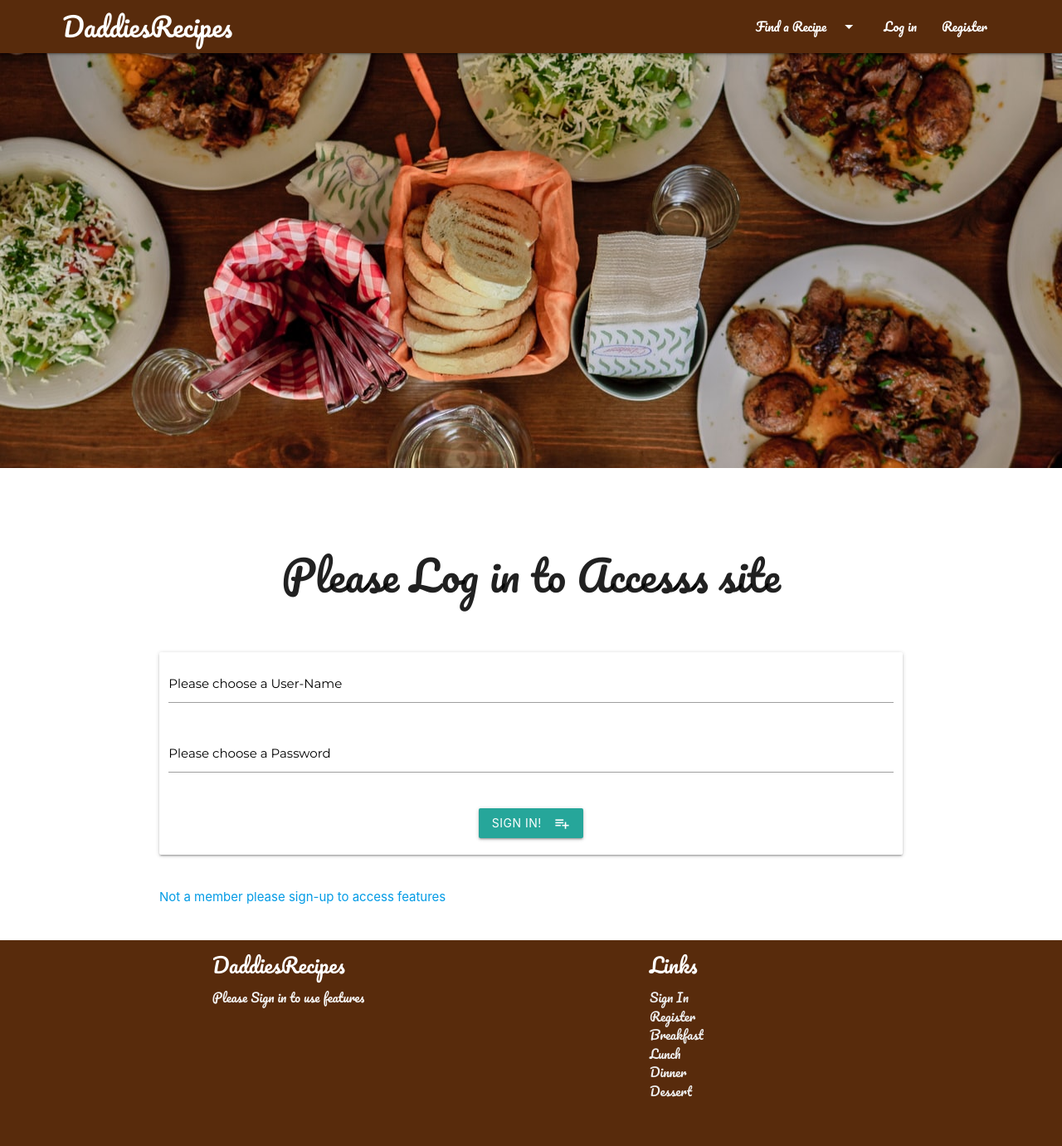
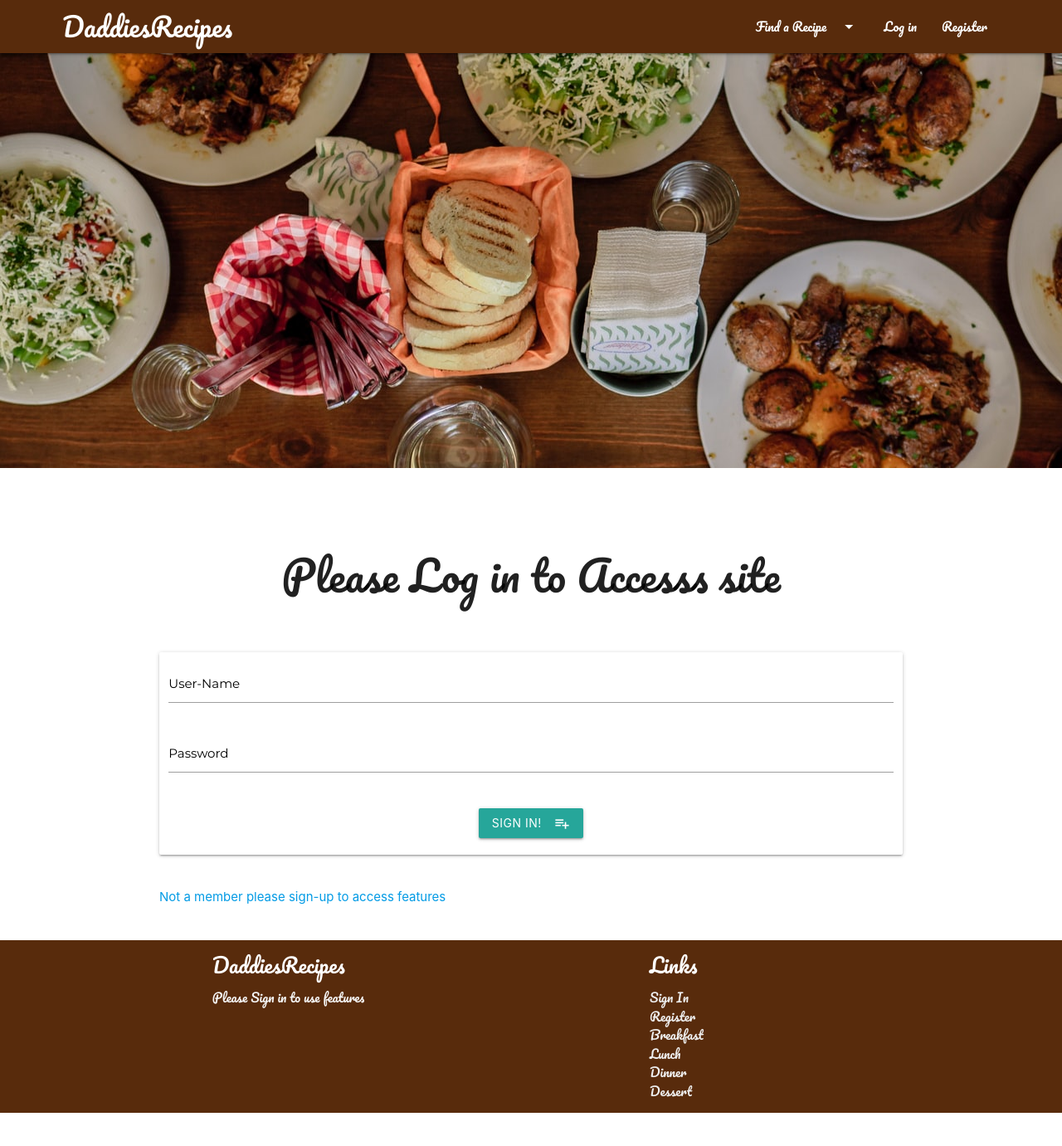
Before and after one commit to ajgoward/Daddies_recipes_MS3, a Flask app: page /login in a window 1280 px wide. Shown: the whole page at 83% size. After the commit the page ends 1341 px from the top, so only its background shows below. Run offline with Flask 2, Linux system fonts and the light colour scheme; some libraries are stand-ins or nearby versions.

Commit message:
fixed some stylying issues

```diff
--- a/app.py
+++ b/app.py
@@ -186,4 +186,4 @@ def products():
 if __name__ == '__main__':
     app.run(host=os.environ.get("IP"),
             port=int(os.environ.get("PORT")),
-            debug=True)
+            debug=False)
--- a/static/css/style.css
+++ b/static/css/style.css
@@ -52,6 +52,10 @@
   text-align: center;
 }
 
-footer{
-    padding-bottom: 20px;
+.footer-text{
+    margin-bottom: 0 !important;
 }
+
+.buttons{
+    padding-bottom: 40px;
+}
--- a/templates/base/base.html
+++ b/templates/base/base.html
@@ -83,7 +83,7 @@
 	{% endblock %}
 	<footer class="nav-wrapper">
 		<div class="container">
-			<div class="row">
+			<div class="row footer-text">
 				<div class="col l6 s12">
 					<h5 class="white-text">DaddiesRecipes</h5>
                 <!--------if else statement to show different links depending if the user is signed in-->
--- a/templates/homepages/login.html
+++ b/templates/homepages/login.html
@@ -20,13 +20,13 @@
 			<div class="row card signupsignin">
 				<div class="input-field col s12">
 					<input id="username" type="text" name="username" class="validate black-text"  required>
-					<label for="username" class="black-text">Please choose a User-Name</label>
+					<label for="username" class="black-text"> User-Name</label>
 				</div>
 				<div class="row">
 					<div class="input-field col s12">
 						<input id="password" type="password" name="password" class="validate black-text"
                                     required>
-						<label for="password" class="black-text">Please choose a Password</label>
+						<label for="password" class="black-text"> Password</label>
 					</div>
 				</div>
 				<div class="row signup-buttons">
--- a/templates/recipes/addrecipe.html
+++ b/templates/recipes/addrecipe.html
@@ -74,7 +74,7 @@
 			<label for="icon_telephone">Method</label>
 		</div>
 	</div>
-	<div class=" col s6">
+	<div class=" col s6 buttons">
 		<button class="btn waves-effect waves-light" type="submit" name="action">Add Recipe!
     <i class="material-icons right">add_box</i>
   </button>
--- a/templates/recipes/editrecipe.html
+++ b/templates/recipes/editrecipe.html
@@ -57,8 +57,8 @@
 					<label for="icon_telephone">Method</label>
 				</div>
 			</div>
-			<div class="row">
-				<button class="btn waves-effect waves-light" type="submit" name="action">Edit Recipe!
+			<div class="row buttons">
+				<button class="btn waves-effect waves-light " type="submit" name="action">Edit Recipe!
     <i class="material-icons right">add_box</i>
   </button>
 			</div>
```
